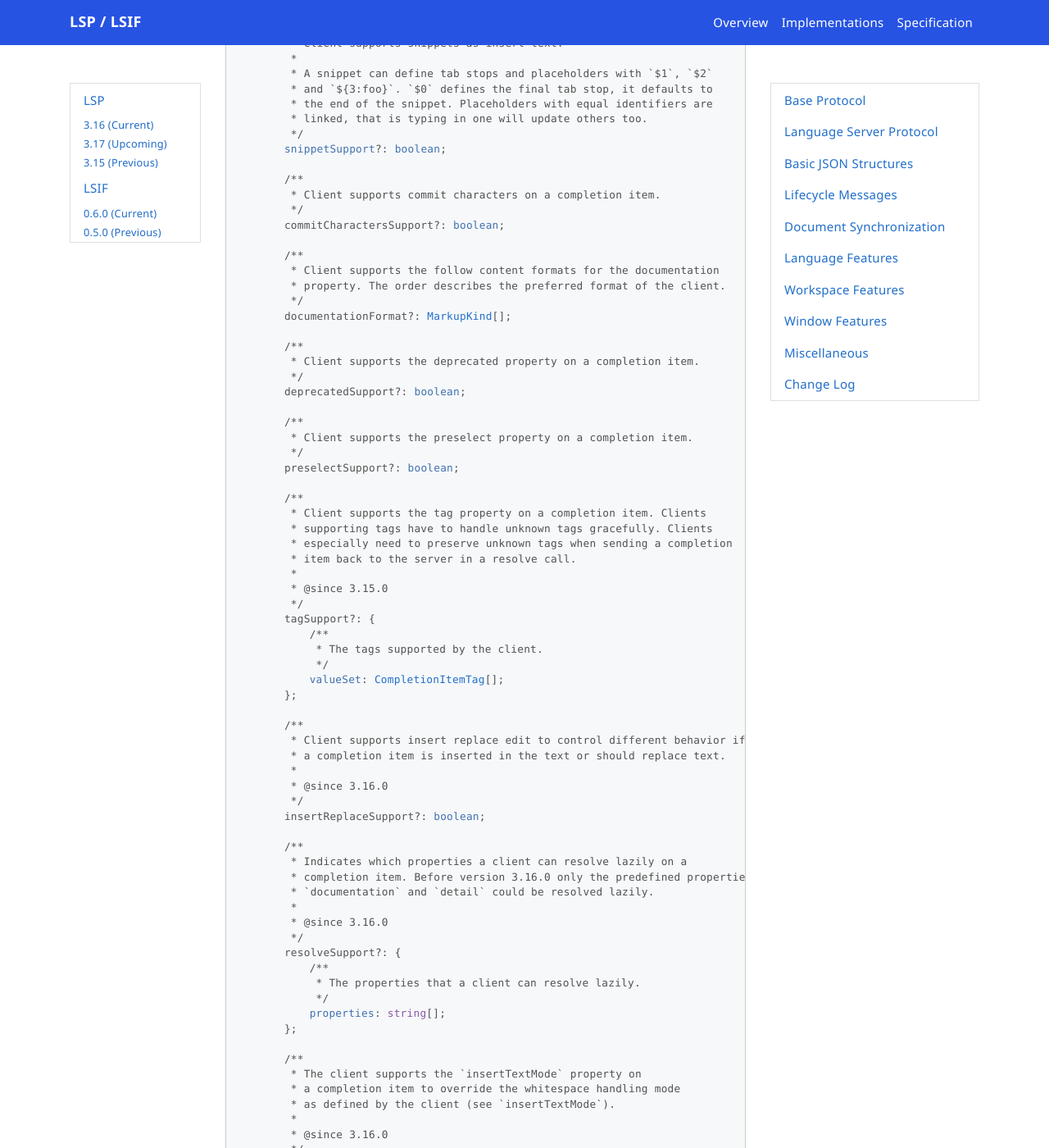
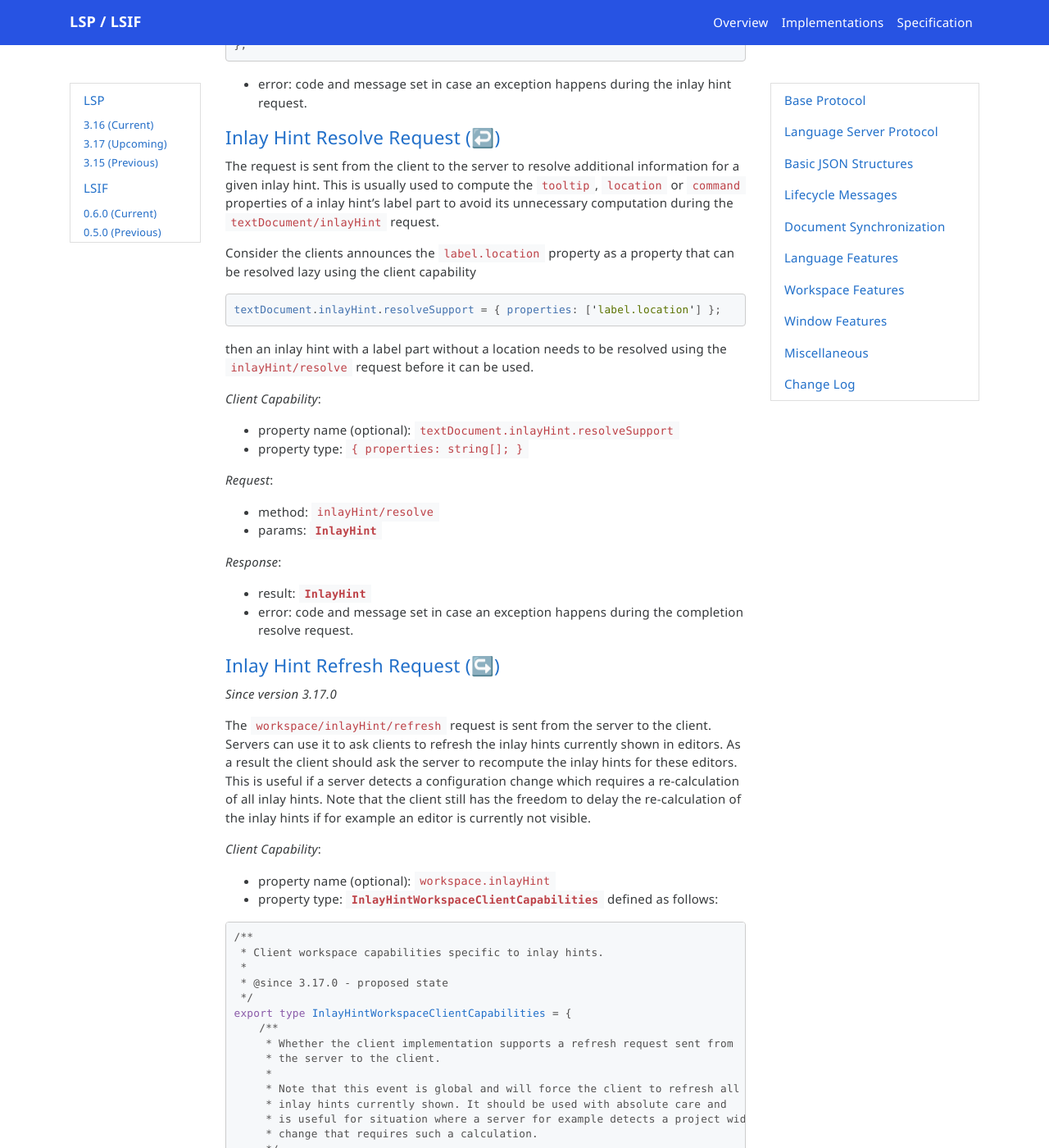
Before and after one commit to microsoft/language-server-protocol, a Jekyll site: the page built from _specifications/lsp/3.17/specification.md, in a window 1280 px wide and 1400 px high, scrolled down 111747 px. Shown: the whole window at 82% size. Built offline with Jekyll 4.4.1, drawn with Linux system fonts in a browser that asks for light colours; nearby versions of some CDN libraries; emoji names are drawn with the system emoji font; comment, search, counter and statistics services are not loaded; some of the changed text lies outside the part shown.

Commit message:
Add InlayHints to the specification.

````diff
--- a/_data/specification-3-17-toc.yml
+++ b/_data/specification-3-17-toc.yml
@@ -167,6 +167,12 @@
       anchor: textDocument_documentSymbol
     - title: Semantic Tokens
       anchor: textDocument_semanticTokens
+    - title: Inlay Hint
+      anchor: textDocument_inlayHint
+    - title: Inlay Hint Resolve
+      anchor: inlayHint_resolve
+    - title: Inlay Hint Refresh
+      anchor: workspace_inlayHint_refresh
     - title: Moniker
       anchor: textDocument_moniker
     - title: Completion Proposals
--- /dev/null
+++ b/_specifications/lsp/3.17/language/inlayHint.md
@@ -0,0 +1,316 @@
+#### <a href="#textDocument_inlayHint" name="textDocument_inlayHint" class="anchor">Inlay Hint Request (:leftwards_arrow_with_hook:)</a>
+
+> *Since version 3.17.0*
+
+The inlay hints request is sent from the client to the server to compute inlay hints for a given [text document, range] tuple that may be rendered in the editor in place with other text.
+
+_Client Capability_:
+* property name (optional): `textDocument.inlayHint`
+* property type: `InlayHintClientCapabilities` defined as follows:
+
+<div class="anchorHolder"><a href="#inlayHintClientCapabilities" name="inlayHintClientCapabilities" class="linkableAnchor"></a></div>
+
+```typescript
+/**
+ * Inlay hint client capabilities.
+ *
+ * @since 3.17.0 - proposed state
+ */
+export type InlayHintClientCapabilities = {
+
+	/**
+	 * Whether inlay hints support dynamic registration.
+	 */
+	dynamicRegistration?: boolean;
+
+	/**
+	 * Indicates which properties a client can resolve lazily on a inlay
+	 * hint.
+	 */
+	resolveSupport?: {
+
+		/**
+		 * The properties that a client can resolve lazily.
+		 */
+		properties: string[];
+	};
+};
+```
+
+_Server Capability_:
+* property name (optional): `inlayHintProvider`
+* property type: `InlayHintOptions` defined as follows:
+
+<div class="anchorHolder"><a href="#inlayHintOptions" name="inlayHintOptions" class="linkableAnchor"></a></div>
+
+```typescript
+/**
+ * Inlay hint options used during static registration.
+ *
+ * @since 3.17.0 - proposed state
+ */
+export type InlayHintOptions = WorkDoneProgressOptions & {
+	/**
+	 * The server provides support to resolve additional
+	 * information for an inlay hint item.
+	 */
+	resolveProvider?: boolean;
+};
+```
+
+_Registration Options_: `InlayHintRegistrationOptions` defined as follows:
+
+<div class="anchorHolder"><a href="#inlayHintRegistrationOptions" name="inlayHintRegistrationOptions" class="linkableAnchor"></a></div>
+
+```typescript
+/**
+ * Inlay hint options used during static or dynamic registration.
+ *
+ * @since 3.17.0 - proposed state
+ */
+export type InlayHintRegistrationOptions = InlayHintsOptions
+	& TextDocumentRegistrationOptions & StaticRegistrationOptions;
+```
+
+_Request_:
+* method: `textDocument/inlayHint`
+* params: `InlayHintParams` defined as follows:
+
+<div class="anchorHolder"><a href="#inlayHintParams" name="inlayHintParams" class="linkableAnchor"></a></div>
+
+```typescript
+/**
+ * A parameter literal used in inlay hint requests.
+ *
+ * @since 3.17.0 - proposed state
+ */
+export type InlayHintParams = WorkDoneProgressParams & {
+	/**
+	 * The text document.
+	 */
+	textDocument: TextDocumentIdentifier;
+
+	/**
+	 * The visible document range for which inlay hints should be computed.
+	 */
+	range: Range;
+};
+```
+
+_Response_:
+* result: `InlayHint[]` \| `null` defined as follows:
+
+<div class="anchorHolder"><a href="#inlayHint" name="inlayHint" class="linkableAnchor"></a></div>
+
+```typescript
+/**
+ * Inlay hint information.
+ *
+ * @since 3.17.0 - proposed state
+ */
+export type InlayHint = {
+
+	/**
+	 * The position of this hint.
+	 */
+	position: Position;
+
+	/**
+	 * The label of this hint. A human readable string or an array of
+	 * InlayHintLabelPart label parts.
+	 *
+	 * *Note* that neither the string nor the label part can be empty.
+	 */
+	label: string | InlayHintLabelPart[];
+
+	/**
+	 * The kind of this hint. Can be omitted in which case the client
+	 * should fall back to a reasonable default.
+	 */
+	kind?: InlayHintKind;
+
+	/**
+	 * Optional text edits that are performed when accepting this inlay hint.
+	 *
+	 * *Note* that edits are expected to change the document so that the inlay
+	 * hint (or its nearest variant) is now part of the document and the inlay
+	 * hint itself is now obsolete.
+	 *
+	 * Depending on the client capability `inlayHint.resolveSupport` clients
+	 * might resolve this property late using the resolve request.
+	 */
+	textEdits?: TextEdit[];
+
+	/**
+	 * The tooltip text when you hover over this item.
+	 *
+	 * Depending on the client capability `inlayHint.resolveSupport` clients
+	 * might resolve this property late using the resolve request.
+	 */
+	tooltip?: string | MarkupContent;
+
+	/**
+	 * Render padding before the hint.
+	 *
+	 * Note: Padding should use the editor's background color, not the
+	 * background color of the hint itself. That means padding can be used
+	 * to visually align/separate an inlay hint.
+	 */
+	paddingLeft?: boolean;
+
+	/**
+	 * Render padding after the hint.
+	 *
+	 * Note: Padding should use the editor's background color, not the
+	 * background color of the hint itself. That means padding can be used
+	 * to visually align/separate an inlay hint.
+	 */
+	paddingRight?: boolean;
+
+
+	/**
+	 * A data entry field that is preserved on a inlay hint between
+	 * a `textDocument/inlayHint` and a `inlayHint/resolve` request.
+	 */
+	data?: LSPAny;
+};
+```
+
+<div class="anchorHolder"><a href="#inlayHintLabelPart" name="inlayHintLabelPart" class="linkableAnchor"></a></div>
+
+```typescript
+/**
+ * An inlay hint label part allows for interactive and composite labels
+ * of inlay hints.
+ *
+ * @since 3.17.0 - proposed state
+ */
+export type InlayHintLabelPart = {
+
+	/**
+	 * The value of this label part.
+	 */
+	value: string;
+
+	/**
+	 * The tooltip text when you hover over this label part. Depending on
+	 * the client capability `inlayHint.resolveSupport` clients might resolve
+	 * this property late using the resolve request.
+	 */
+	tooltip?: string | MarkupContent;
+
+	/**
+	 * An optional source code location that represents this
+	 * label part.
+	 *
+	 * The editor will use this location for the hover and for code navigation
+	 * features: This part will become a clickable link that resolves to the
+	 * definition of the symbol at the given location (not necessarily the
+	 * location itself), it shows the hover that shows at the given location,
+	 * and it shows a context menu with further code navigation commands.
+	 *
+	 * Depending on the client capability `inlayHint.resolveSupport` clients
+	 * might resolve this property late using the resolve request.
+	 */
+	location?: Location;
+
+	/**
+	 * An optional command for this label part.
+	 *
+	 * Depending on the client capability `inlayHint.resolveSupport` clients
+	 * might resolve this property late using the resolve request.
+	 */
+	command?: Command;
+};
+```
+
+<div class="anchorHolder"><a href="#inlayHintKind" name="inlayHintKind" class="linkableAnchor"></a></div>
+
+```typescript
+/**
+ * Inlay hint kinds.
+ *
+ * @since 3.17.0 - proposed state
+ */
+export namespace InlayHintKind {
+
+	/**
+	 * An inlay hint that for a type annotation.
+	 */
+	export const Type = 1;
+
+	/**
+	 * An inlay hint that is for a parameter.
+	 */
+	export const Parameter = 2;
+};
+```
+
+* error: code and message set in case an exception happens during the inlay hint request.
+
+#### <a href="#inlayHint_resolve" name="inlayHint_resolve" class="anchor">Inlay Hint Resolve Request (:leftwards_arrow_with_hook:)</a>
+
+The request is sent from the client to the server to resolve additional information for a given inlay hint. This is usually used to compute
+the `tooltip`, `location` or `command` properties of a inlay hint's label part to avoid its unnecessary computation during the `textDocument/inlayHint` request.
+
+Consider the clients announces the `label.location` property as a property that can be resolved lazy using the client capability
+
+```typescript
+textDocument.inlayHint.resolveSupport = { properties: ['label.location'] };
+```
+
+then an inlay hint with a label part without a location needs to be resolved using the `inlayHint/resolve` request before it can be used.
+
+_Client Capability_:
+* property name (optional): `textDocument.inlayHint.resolveSupport`
+* property type: `{ properties: string[]; }`
+
+_Request_:
+* method: `inlayHint/resolve`
+* params: `InlayHint`
+
+_Response_:
+* result: `InlayHint`
+* error: code and message set in case an exception happens during the completion resolve request.
+
+#### <a href="#workspace_inlayHint_refresh" name="workspace_inlayHint_refresh" class="anchor">Inlay Hint Refresh Request  (:arrow_right_hook:)</a>
+
+> *Since version 3.17.0*
+
+The `workspace/inlayHint/refresh` request is sent from the server to the client. Servers can use it to ask clients to refresh the inlay hints currently shown in editors. As a result the client should ask the server to recompute the inlay hints for these editors. This is useful if a server detects a configuration change which requires a re-calculation of all inlay hints. Note that the client still has the freedom to delay the re-calculation of the inlay hints if for example an editor is currently not visible.
+
+_Client Capability_:
+
+* property name (optional): `workspace.inlayHint`
+* property type: `InlayHintWorkspaceClientCapabilities` defined as follows:
+
+<div class="anchorHolder"><a href="#inlayHintWorkspaceClientCapabilities" name="inlayHintWorkspaceClientCapabilities" class="linkableAnchor"></a></div>
+
+```typescript
+/**
+ * Client workspace capabilities specific to inlay hints.
+ *
+ * @since 3.17.0 - proposed state
+ */
+export type InlayHintWorkspaceClientCapabilities = {
+	/**
+	 * Whether the client implementation supports a refresh request sent from
+	 * the server to the client.
+	 *
+	 * Note that this event is global and will force the client to refresh all
+	 * inlay hints currently shown. It should be used with absolute care and
+	 * is useful for situation where a server for example detects a project wide
+	 * change that requires such a calculation.
+	 */
+	refreshSupport?: boolean;
+};
+```
+
+_Request_:
+* method: `workspace/inlayHint/refresh`
+* params: none
+
+_Response_:
+
+* result: void
+* error: code and message set in case an exception happens during the 'workspace/inlayHint/refresh' request
--- a/_specifications/lsp/3.17/specification.md
+++ b/_specifications/lsp/3.17/specification.md
@@ -663,6 +663,7 @@
 {% include_relative language/selectionRange.md %}
 {% include_relative language/documentSymbol.md %}
 {% include_relative language/semanticTokens.md %}
+{% include_relative language/inlayHint.md %}
 {% include_relative language/moniker.md %}
 {% include_relative language/completion.md %}
 {% include_relative language/publishDiagnostics.md %}
````
Also changed, not shown: _data/linkableTypes.yml (+16 -0 lines).
